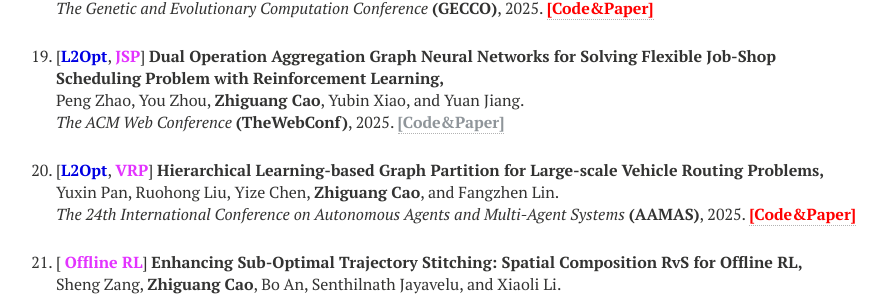
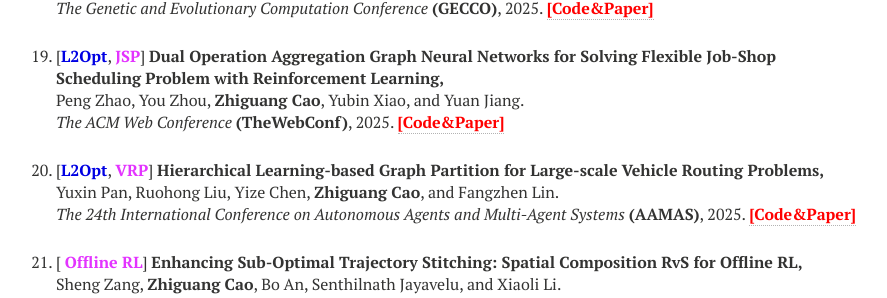
Before and after one commit to zhiguangcaosg/zhiguangcaosg.github.io, a Jekyll site: the page built from publications.md, in a window 1280 px wide. Shown: the part 1984-2282 px from the top of the page, without its empty margins (264-1151 px from the left). Built offline with Jekyll 4.4.1, drawn with Linux system fonts in a browser that asks for light colours; nearby versions of some CDN libraries.

Commit message:
Update publications.html

```diff
--- a/_layouts/publications.html
+++ b/_layouts/publications.html
@@ -239,7 +239,7 @@ div.bibtex pre { font-size: 75%; overflow: auto;  width: 100%; padding: 0em 0em;
 <p>
 [<font color="#0000E3"><b>L2Opt</b></font>, <font color="#E333FF"><b>JSP</b></font>] <b>Dual Operation Aggregation Graph Neural Networks for Solving Flexible Job-Shop Scheduling Problem with Reinforcement Learning,</b>
 <br> Peng Zhao, You Zhou, <b>Zhiguang Cao</b>, Yubin Xiao, and Yuan Jiang.<br>
-<i>The ACM Web Conference</i> <b>(TheWebConf)</b>, 2025. <a href="https://zhiguangcaosg.github.io/publications/"> <font color="#8F959A"><b>[Code&Paper]</b> </font></a>
+<i>The ACM Web Conference</i> <b>(TheWebConf)</b>, 2025. <a href="https://github.com/thxiwilldoit/doagnn" target="_blank"> <font color="#FF0000"><b>[Code&Paper]</b> </font></a>
 </p>
 </li>
 
```
